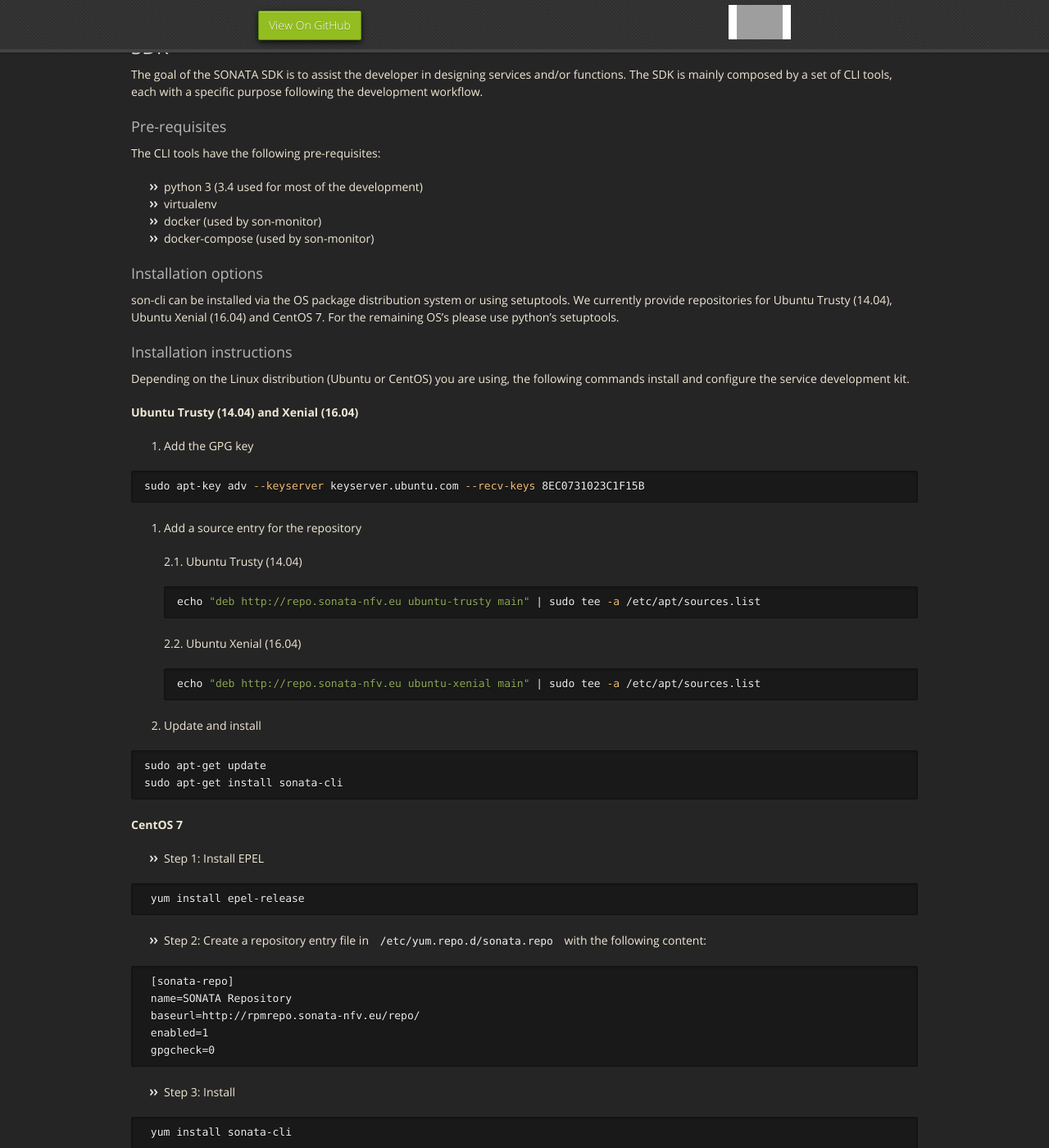
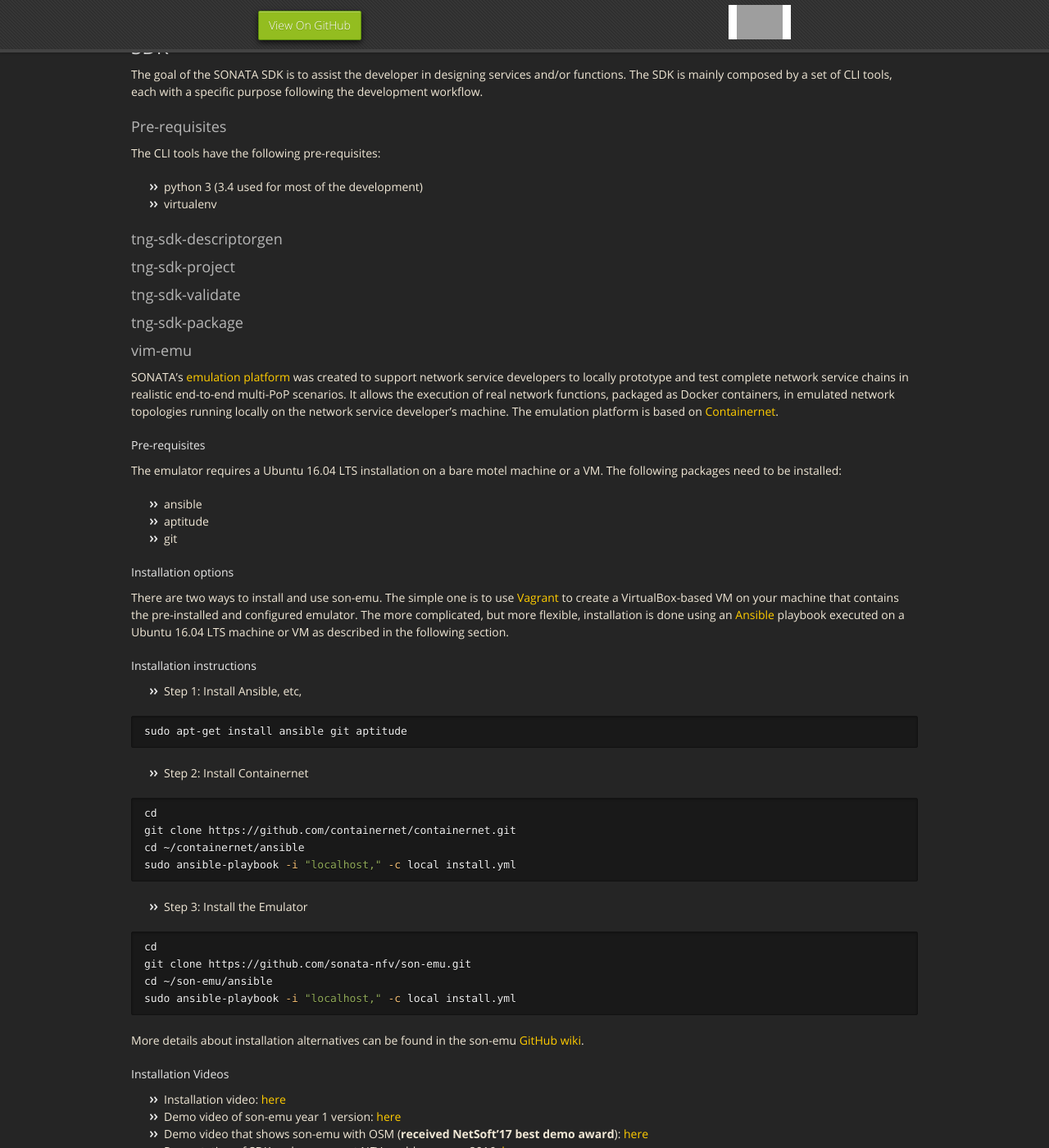
Before and after one commit to sonata-nfv/sonata-nfv.github.io, a Jekyll site: the page built from component_installation.md, in a window 1280 px wide and 1400 px high, scrolled down 2153 px. Shown: the whole window at 82% size. Built offline with Jekyll 4.4.1, drawn with Linux system fonts in a browser that asks for light colours; nearby versions of some CDN libraries; some of the changed text lies outside the part shown; grey boxes are pictures that could not be loaded.

Commit message:
Update component_installation.md

````diff
--- a/component_installation.md
+++ b/component_installation.md
@@ -116,80 +116,20 @@ The CLI tools have the following pre-requisites:
 
 -   python 3 (3.4 used for most of the development)
 -   virtualenv
--   docker (used by son-monitor)
--   docker-compose (used by son-monitor)
 
-### Installation options
+### tng-sdk-descriptorgen
 
-son-cli can be installed via the OS package distribution system or using setuptools. We currently provide repositories for Ubuntu Trusty (14.04), Ubuntu Xenial (16.04) and CentOS 7. For the remaining OS's please use python's setuptools.
+### tng-sdk-project
 
-### Installation instructions
+### tng-sdk-validate
 
-Depending on the Linux distribution (Ubuntu or CentOS) you are using, the following commands install and configure the service development kit.
+### tng-sdk-package
 
-**Ubuntu Trusty (14.04) and Xenial (16.04)**
-
-1. Add the GPG key
-
-```bash
-sudo apt-key adv --keyserver keyserver.ubuntu.com --recv-keys 8EC0731023C1F15B
-```
-
-2. Add a source entry for the repository
-
-   2.1. Ubuntu Trusty (14.04)
-
-   ```bash
-   echo "deb http://repo.sonata-nfv.eu ubuntu-trusty main" | sudo tee -a /etc/apt/sources.list
-   ```
-   2.2. Ubuntu Xenial (16.04)
-
-   ```bash
-   echo "deb http://repo.sonata-nfv.eu ubuntu-xenial main" | sudo tee -a /etc/apt/sources.list
-   ```
-
-3. Update and install
-
-```bash
-sudo apt-get update
-sudo apt-get install sonata-cli
-```
-
-**CentOS 7**
-
-- Step 1: Install EPEL
-
- ```bash
- yum install epel-release
- ```
-
-- Step 2: Create a repository entry file in `/etc/yum.repo.d/sonata.repo` with the following content:
-
- ```text
- [sonata-repo]
- name=SONATA Repository
- baseurl=http://rpmrepo.sonata-nfv.eu/repo/
- enabled=1
- gpgcheck=0
- ```
-
-- Step 3: Install
-
- ```
- yum install sonata-cli
- ```
-
-### Installation Videos
-
--   Ubuntu installation: <https://youtu.be/Hk4j3NcnB4A>
--   CentOS 7 installation: <https://youtu.be/f14ure7YTSY>
--   Setuptools installation: <https://youtu.be/T73prkc7ONI>
-
-### Emulator
+### vim-emu
 
 SONATA's [emulation platform](https://github.com/sonata-nfv/son-emu) was created to support network service developers to locally prototype and test complete network service chains in realistic end-to-end multi-PoP scenarios. It allows the execution of real network functions, packaged as Docker containers, in emulated network topologies running locally on the network service developer's machine. The emulation platform is based on [Containernet](https://github.com/containernet/containernet).
 
-### Pre-requisites
+#### Pre-requisites
 
 The emulator requires a Ubuntu 16.04 LTS installation on a bare motel machine or a VM. The following packages need to be installed:
 
@@ -197,11 +137,11 @@ The emulator requires a Ubuntu 16.04 LTS installation on a bare motel machine or
 -   aptitude
 -   git
 
-### Installation options
+#### Installation options
 
 There are two ways to install and use son-emu. The simple one is to use [Vagrant] to create a VirtualBox-based VM on your machine that contains the pre-installed and configured emulator. The more complicated, but more flexible, installation is done using an [Ansible] playbook executed on a Ubuntu 16.04 LTS machine or VM as described in the following section.
 
-### Installation instructions
+#### Installation instructions
 
 -   Step 1: Install Ansible, etc,
 
@@ -229,7 +169,7 @@ sudo ansible-playbook -i "localhost," -c local install.yml
 
 More details about installation alternatives can be found in the son-emu [GitHub wiki].
 
-### Installation Videos
+#### Installation Videos
 
 -   Installation video: [here]
 -   Demo video of son-emu year 1 version: [here][1]
````
